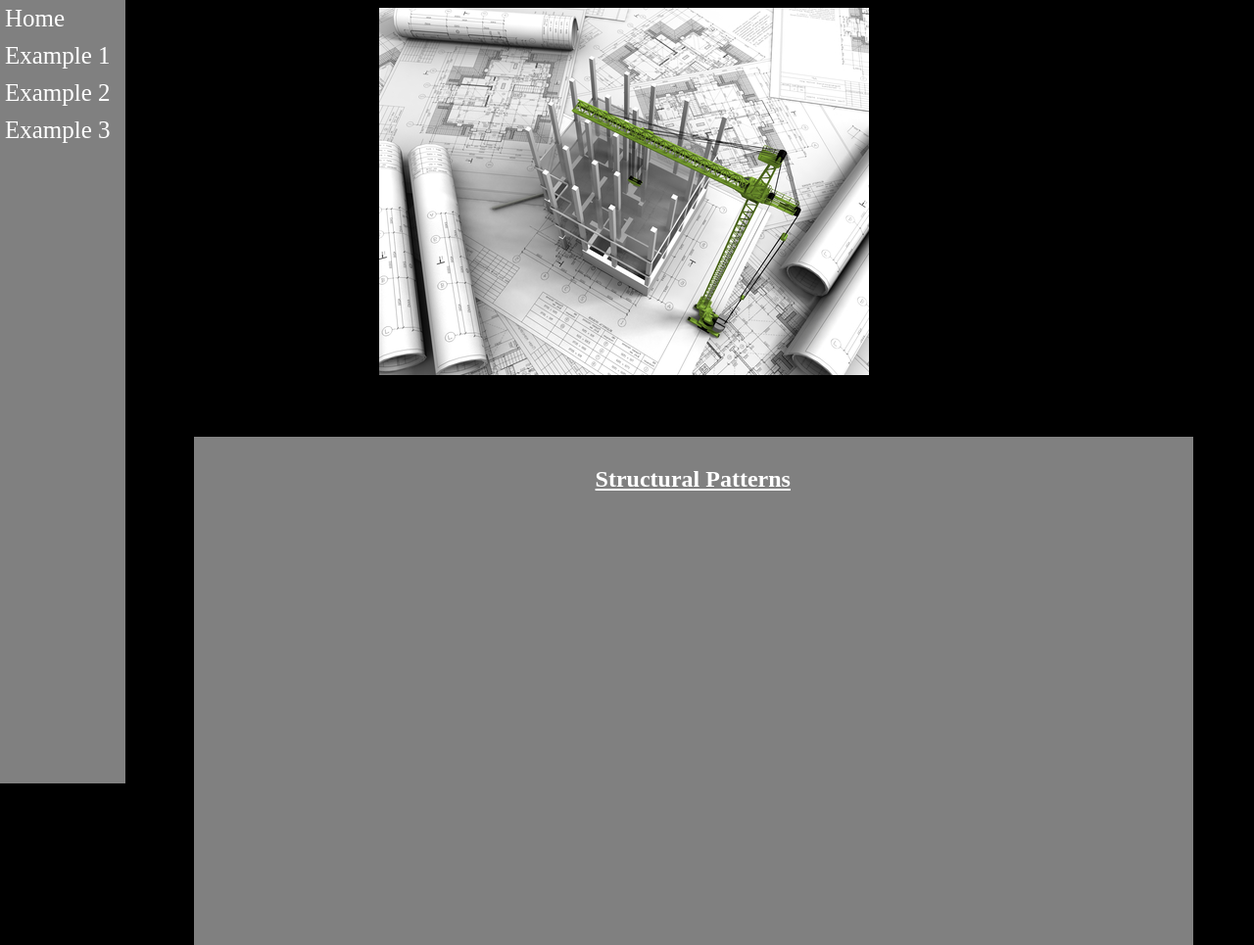
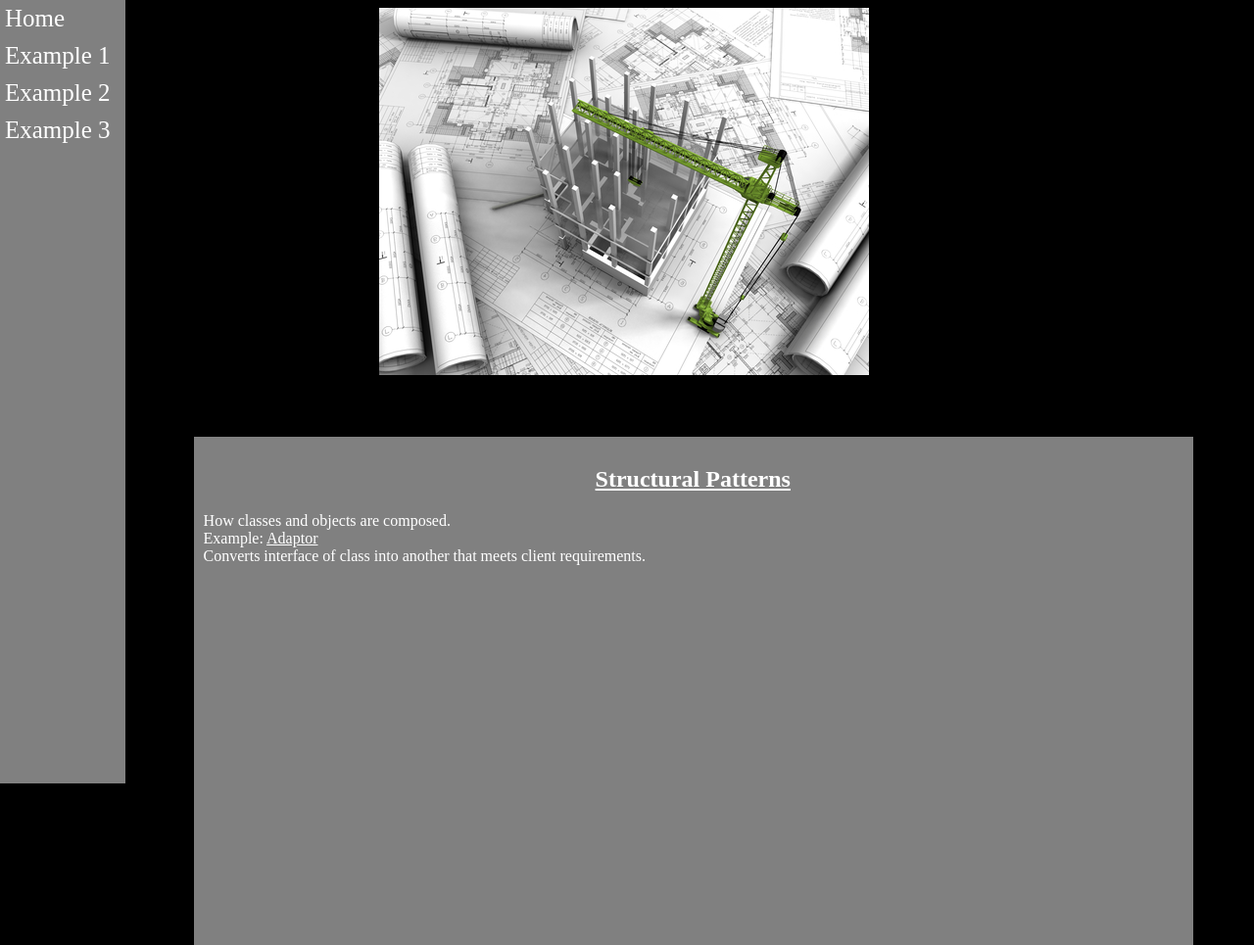
Before and after one commit to CSUMB-SCD/cst336, a PHP site: the page made by Assignments/Homework 1/example2.html in a window 1280 px wide. Shown: the top 965 px of the page at 98% size. Run offline with PHP 8.4, Linux system fonts and the light colour scheme.

Commit message:
ex2 edit

```diff
--- a/Assignments/Homework 1/css/styles.css
+++ b/Assignments/Homework 1/css/styles.css
@@ -62,6 +62,10 @@ h2{
     color:white;
 }
 
+#structural_p{
+    color:white;
+}
+
 #img1{
     margin-left: 25%;
 }
--- a/Assignments/Homework 1/example2.html
+++ b/Assignments/Homework 1/example2.html
@@ -23,6 +23,9 @@
             <img id="img3" src="./img/structural.jpg"/>
             <div class="section">
                 <h2><u>Structural Patterns</u></h2>
+                <p id="structural_p">How classes and objects are composed.</br>
+                Example: <u>Adaptor</u></br>
+                Converts interface of class into another that meets client requirements.</p>
 
             </div>
 
```
